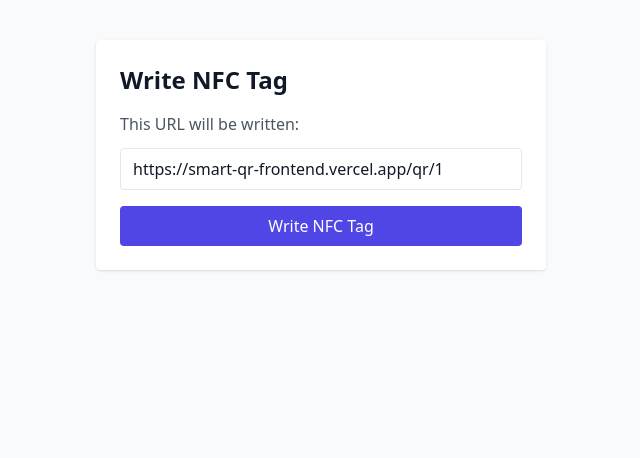
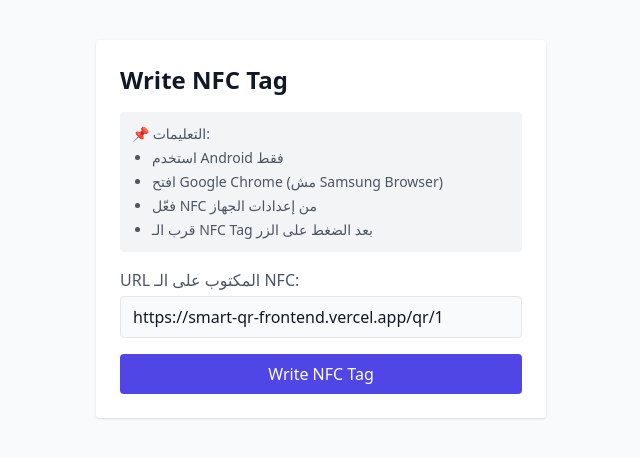
Before and after one commit to Basilehabb/smart-qr-frontend, a Next.js app: page /admin/qr/1/nfc in a window 1280 px wide. Shown: the top 458 px of the page, without its empty margins (319-959 px from the left). Built offline with nearby package versions, Linux system fonts and the light colour scheme.

Commit message:
Update page.tsx

```diff
--- a/app/admin/qr/[code]/nfc/page.tsx
+++ b/app/admin/qr/[code]/nfc/page.tsx
@@ -1,51 +1,103 @@
 "use client";
 
-import { useState, useEffect } from "react";
+import { useState } from "react";
 
 export default function NFCWriterPage({ params }: any) {
-
   const qrCode = params.code;
-
   const targetURL = `https://smart-qr-frontend.vercel.app/qr/${qrCode}`;
 
-  async function writeNFC() {
+  const [status, setStatus] = useState<"idle" | "writing" | "success" | "error">("idle");
+
+  const writeNFC = async () => {
+    // ✅ لازم user gesture مباشر
+    if (
+      typeof window === "undefined" ||
+      !("NDEFWriter" in window) ||
+      !window.isSecureContext
+    ) {
+      alert("❌ NFC غير مدعوم. استخدم Android + Chrome + HTTPS");
+      return;
+    }
+
     try {
-      if ("NDEFWriter" in window) {
+      setStatus("writing");
+
       const writer = new (window as any).NDEFWriter();
+
+      // ❗ أول await
       await writer.write({
-          records: [
-            { recordType: "url", data: targetURL }
-          ]
+        records: [{ recordType: "url", data: targetURL }],
       });
-        alert("NFC tag written successfully!");
-      } else {
-        alert("NFC writing is not supported on this device.");
-      }
+
+      setStatus("success");
+      alert("✅ تم كتابة NFC بنجاح");
+
+      // 📊 Analytics (بعد النجاح)
+      fetch("https://smart-qr-backend.onrender.com/api/admin/nfc-log", {
+        method: "POST",
+        headers: {
+          "Content-Type": "application/json",
+          Authorization: `Bearer ${localStorage.getItem("admin-token")}`,
+        },
+        body: JSON.stringify({
+          qrCode,
+          url: targetURL,
+          userAgent: navigator.userAgent,
+        }),
+      });
+
     } catch (err) {
       console.error(err);
-      alert("Failed to write to NFC tag");
+      setStatus("error");
+      alert("❌ فشل كتابة NFC، حاول مرة أخرى");
     }
-  }
+  };
 
   return (
     <div className="p-10 flex justify-center">
-      <div className="bg-white p-6 rounded shadow w-[450px]">
-        <h2 className="text-2xl font-semibold mb-4">Write NFC Tag</h2>
+      <div className="bg-white p-6 rounded shadow w-[450px] space-y-4">
 
-        <p className="text-gray-600 mb-3">This URL will be written:</p>
+        <h2 className="text-2xl font-semibold">Write NFC Tag</h2>
 
+        {/* Tooltip تعليمات */}
+        <div className="text-sm text-gray-600 bg-gray-100 p-3 rounded">
+          📌 التعليمات:
+          <ul className="list-disc pl-5 mt-1 space-y-1">
+            <li>استخدم Android فقط</li>
+            <li>افتح Google Chrome (مش Samsung Browser)</li>
+            <li>فعّل NFC من إعدادات الجهاز</li>
+            <li>قرب الـ NFC Tag بعد الضغط على الزر</li>
+          </ul>
+        </div>
+
+        <div>
+          <p className="text-gray-600 mb-1">URL المكتوب على الـ NFC:</p>
           <input
             value={targetURL}
-          className="border w-full px-3 py-2 rounded mb-4"
             readOnly
+            className="border w-full px-3 py-2 rounded bg-gray-50"
           />
+        </div>
 
         <button
           onClick={writeNFC}
-          className="w-full px-4 py-2 bg-indigo-600 text-white rounded"
+          disabled={status === "writing"}
+          className="w-full px-4 py-2 bg-indigo-600 text-white rounded disabled:opacity-50"
         >
-          Write NFC Tag
+          {status === "writing" ? "قرب الـ NFC..." : "Write NFC Tag"}
         </button>
+
+        {status === "success" && (
+          <p className="text-green-600 text-center text-sm">
+            ✔️ NFC اتكتب بنجاح
+          </p>
+        )}
+
+        {status === "error" && (
+          <p className="text-red-600 text-center text-sm">
+            ❌ حصل خطأ أثناء الكتابة
+          </p>
+        )}
       </div>
     </div>
   );
```
Lines whose indentation alone changed are shown as unchanged.
